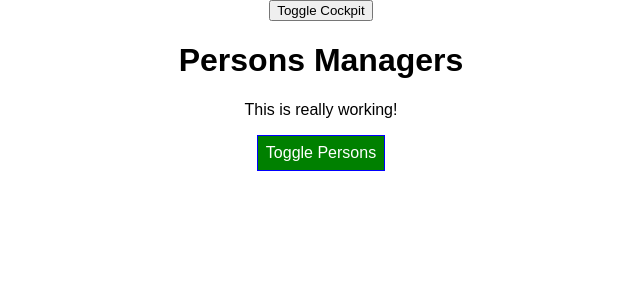
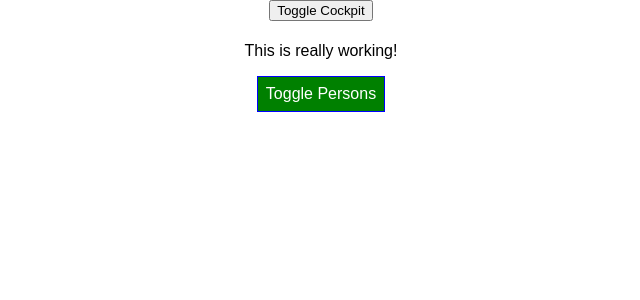
Before and after one commit to RyanWRowland/react-complete-guide, a React (Create React App) app: page / in a window 1280 px wide. Shown: the top 300 px of the page, without its empty margins (319-959 px from the left). Built offline with nearby package versions, Linux system fonts and the light colour scheme.

Commit message:
created new hoc withClass and used in App component

```diff
--- a/src/components/Persons/Person/Person.js
+++ b/src/components/Persons/Person/Person.js
@@ -1,6 +1,18 @@
 import React, { Component } from 'react';
 import Aux from '../../../hoc/Aux';
+// import withClass from '../../../hoc/withClass';
 // import styles from './Person.module.css';
+
+// Aux here is basically the same as React.Fragment
+/*
+  return (
+      <React.Fragment>
+        <p key="name/age" onClick={this.props.click}>I'm {this.props.name} and I am {this.props.age} years old!</p>,
+        <p key="children" className="red bold">{this.props.children}</p>,
+        <input key="nameInput" type="text" onChange={this.props.changed} value={this.props.name} />
+      </React.Fragment>
+    );
+*/
 
 class Person extends Component {
   // optimization: should only update/rerender component if the name has changed
@@ -14,9 +26,9 @@ class Person extends Component {
     // we can wrap our elements in a very simple higher order component
     return (
       <Aux>
-        <p key="name/age" onClick={this.props.click}>I'm {this.props.name} and I am {this.props.age} years old!</p>,
-      <p key="children" className="red bold">{this.props.children}</p>,
-      <input key="nameInput" type="text" onChange={this.props.changed} value={this.props.name} />
+        <p key="name/age" onClick={this.props.click}>I'm {this.props.name} and I am {this.props.age} years old!</p>
+        <p key="children" className="red bold">{this.props.children}</p>
+        <input key="nameInput" type="text" onChange={this.props.changed} value={this.props.name} />
       </Aux>
     );
   }
--- a/src/containers/App.js
+++ b/src/containers/App.js
@@ -2,6 +2,8 @@ import React, { Component } from 'react';
 import styles from './App.module.css';
 import Persons from '../components/Persons/Persons';
 import Cockpit from '../components/Cockpit/Cockpit';
+import withClass from '../hoc/withClass';
+import Aux from '../hoc/Aux';
 
 class App extends Component {
   constructor(props) {
@@ -73,7 +75,7 @@ class App extends Component {
   render() {
     console.log('[App.js] rendering')
     return (
-      <div className={styles.App}>
+      <Aux>
         <button onClick={() => this.setState({ showCockpit: !this.state.showCockpit })}>Toggle Cockpit</button>
         {this.state.showCockpit ?
           <Cockpit
@@ -87,12 +89,12 @@ class App extends Component {
             persons={this.state.persons}
             clicked={this.deletePersonHandler}
             changed={this.nameChangedHandler} /> : null}
-      </div>
+      </Aux>
     );
   }
 }
 
-export default App;
+export default withClass(App, styles.App);
 
 // React DOM rendering notes
 /*
--- /dev/null
+++ b/src/hoc/withClass.js
@@ -0,0 +1,11 @@
+import React from 'react'
+
+const withClass = (WrappedComponent, className) => {
+  return props => (
+    <div className={className}>
+      <WrappedComponent />
+    </div>
+  );
+}
+
+export default withClass
```
